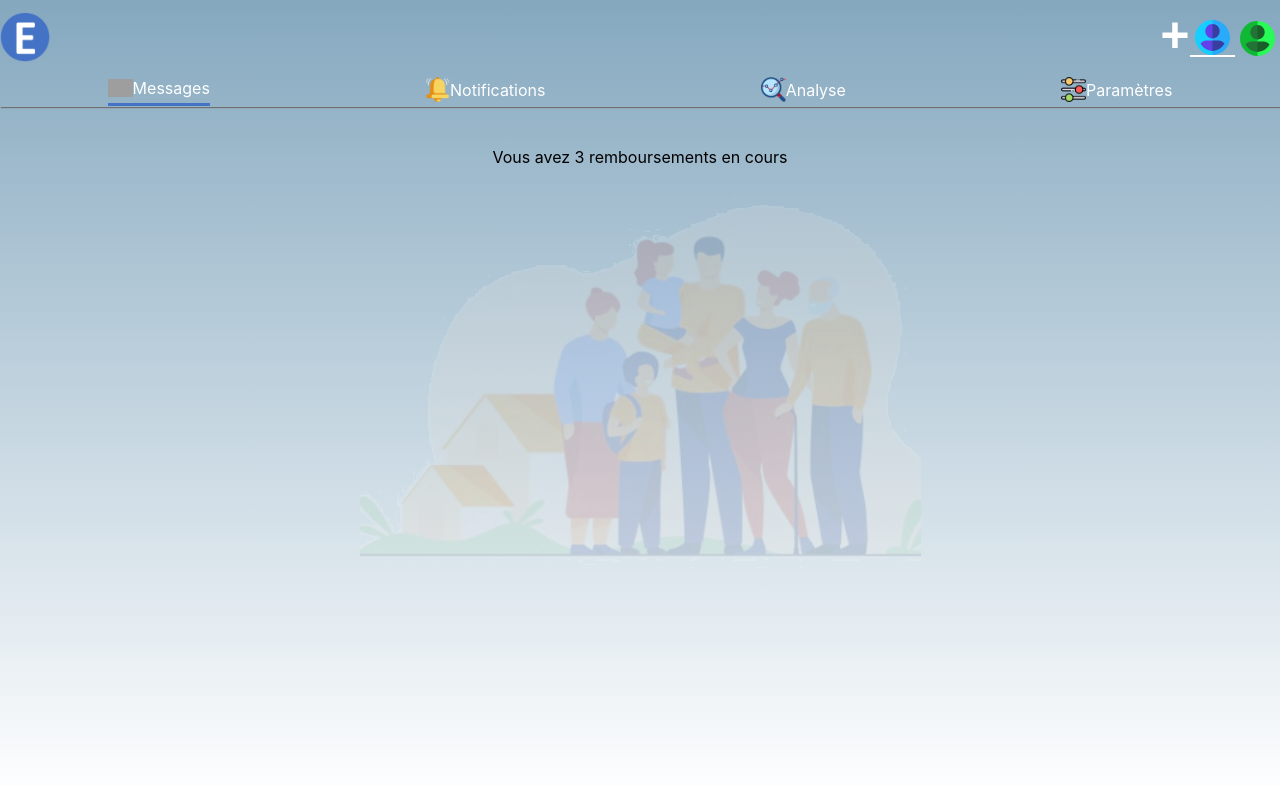
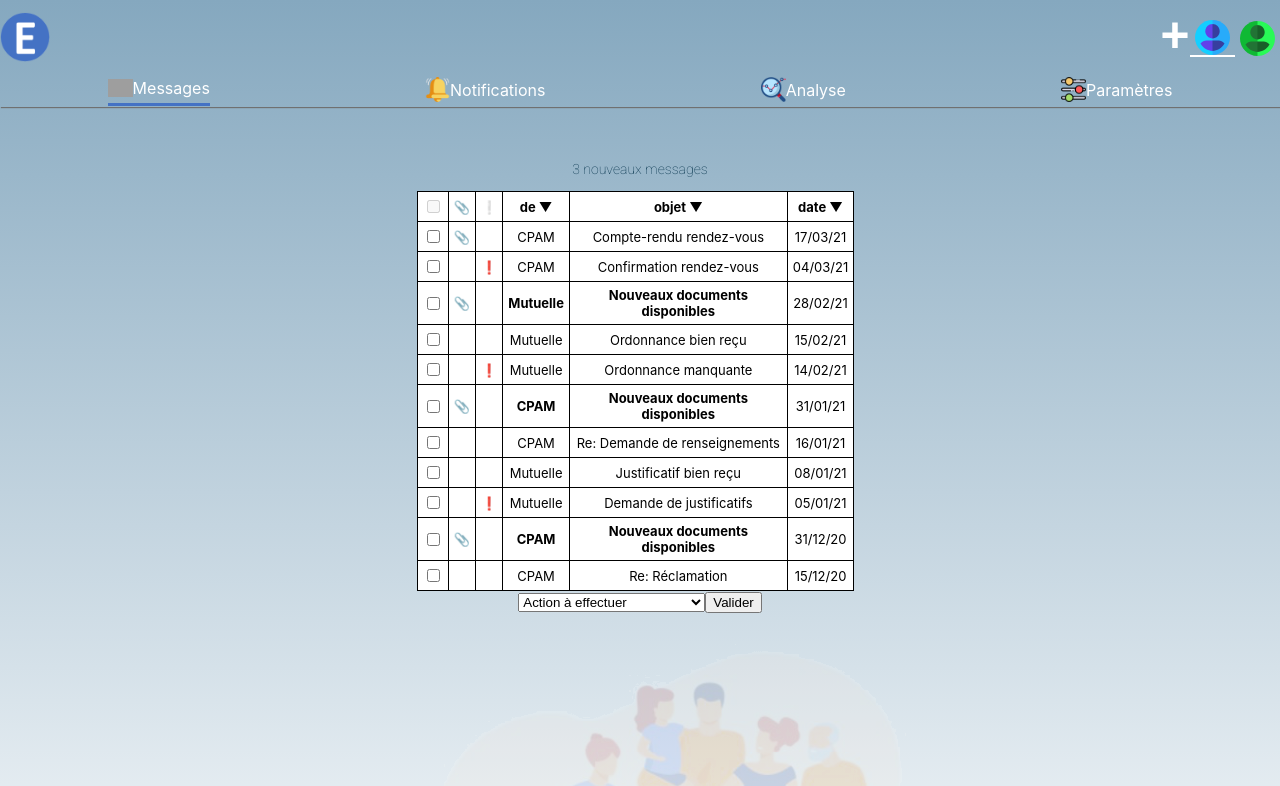
Before and after one commit to WildCodeSchool/remoteFR-R2dwild-P3-secuel-front, a React (Create React App) app: page /message in a window 1280 px wide. Shown: the top 786 px of the page. Built offline with nearby package versions, Linux system fonts and the light colour scheme; grey boxes are pictures that could not be loaded.

Commit message:
css tries with design system + grah insertion in Analyse screen

```diff
--- a/src/components/Donut.css
+++ b/src/components/Donut.css
@@ -1,6 +1,5 @@
-/* .Donut {
-  justify-content: center;
-  align-items: center;
-  height: 100px;
-  width: 100px;
-}  */
+.Donut {
+position: relative;
+height: 60%;
+width: 60%;
+}
--- a/src/components/Donut.js
+++ b/src/components/Donut.js
@@ -17,19 +17,19 @@ export default function Donut(label) {
     : ['Remboursement(s) en attente', 'Montant remboursé']
 
   return (
+    <div className='Donut'>
       <Doughnut
-      className='Donut'
         data={{
           labels: array,
           datasets: [
             {
               label: 'montants remboursés en euros',
               data: [
-              parseInt(eventArray[0]['Montant Payé']),
+                parseInt(eventArray[0]['Montant remboursé']),
                 parseInt(eventArray[0]['Montant Payé']) -
                   parseInt(eventArray[0]['Montant remboursé'])
               ],
-            backgroundColor: ['#ffb703', '#8ecae6'],
+              backgroundColor: ['#8ecae6', '#ffb703'],
               borderColor: 'white',
               hoverBorderColor: 'grey',
               borderWidth: 2,
@@ -66,9 +66,13 @@ export default function Donut(label) {
             fontSize: 30
           },
           legend: {
-          position: 'bottom'
+            position: 'bottom',
+            labels: {
+              fontSize: 11
+            }
           }
         }}
       />
+    </div>
   )
 }
--- a/src/components/Events.css
+++ b/src/components/Events.css
@@ -34,19 +34,23 @@
   margin-bottom: 10px;
 }
 #insured1{
-  background-color: rgb(13, 219, 185);
+  /* background-color: rgb(13, 219, 185); */
+  background-color: #219EBC;
   border-radius: 20px;
 }
 #insured2{
-  background-color: rgb(223, 208, 5);
+  /* background-color: rgb(223, 208, 5); */
+  background-color: #FCBF49;
   border-radius: 20px;
 }
 #insured3{
-  background-color: rgb(216, 69, 69);
+  /* background-color: rgb(216, 69, 69); */
+  background-color: #71B340;
   border-radius: 20px;
 }
 #insured4{
-  background-color: rgb(214, 95, 204);
+  /* background-color: rgb(214, 95, 204); */
+  background-color: #7EA8BE;
   border-radius: 20px;
 }
 .link{
--- /dev/null
+++ b/src/screen/Analyse.css
@@ -0,0 +1,51 @@
+@import url('https://fonts.googleapis.com/css2?family=Roboto:wght@100&display=swap');
+
+.analyseBody {
+  height: 70%;
+  width: 70%;
+  justify-content: center;
+  align-items: center;
+  background-color: white;
+  border-radius: 4px;
+}
+
+h1 {
+  font-family: 'Roboto', sans-serif;
+  letter-spacing : 5px;
+  font-weight: 100;
+  font-size: 36px;
+  color: #003049;
+}
+
+h2 {
+font-family: 'Roboto', sans-serif;
+font-size: 18px;
+color: #003049;
+}
+
+h3 {
+  font-family: 'Roboto', sans-serif;
+  font-size: 16px;
+  color: #003049;
+  }
+
+  p {
+    font-family: 'Roboto', sans-serif;
+  font-style: normal;
+  font-size: 14px;
+  color: #003049;
+  }
+
+.button {
+  width: 196px;
+  height: 48px;
+
+  background: #003049;
+  border-radius: 3px;
+  color: white;
+  font-family: 'Roboto', sans-serif;
+  font-size: 18px;
+}
+.Donut{
+  width: 200px;
+}
--- a/src/screen/Analyse.js
+++ b/src/screen/Analyse.js
@@ -1,9 +1,35 @@
+import Donut from '../components/Donut'
+
+import './Analyse.css'
+
+import eventArray from '../data/fakejson/fakedata.json'
+
 const Analyse = () => {
   return (
     <div>
       Votre mutuelle actuelle ne vous rembourse pas totalement vos actes de
       podologies, <a href='https://apgis.com/'>APGIS</a> propose de meilleur
       remboursement pour ces actes.
+      <select>
+        <option>Tous les assurés</option>
+        <option></option>
+        <option></option>
+        <option></option>
+        <option></option>
+      </select>
+      <Donut />
+      <div className='analyseBody'>
+        <h1>Bienvenue</h1>
+        <h2>DENTISTE</h2>
+        <h3>10/02/2020 Dr Alain TRAN</h3>
+        <p>
+          Lorem ipsum dolor sit amet consectetur adipisicing elit. Libero aut
+          velit excepturi ex enim iure eveniet, voluptatum illo praesentium.
+          Distinctio saepe laboriosam facilis molestias quos reprehenderit eaque
+          commodi nam ea.
+        </p>
+        <button className='button'>Test</button>
+      </div>
     </div>
   )
 }
--- /dev/null
+++ b/src/screen/Message.css
@@ -0,0 +1,7 @@
+.message table,td,th{
+  padding: 5px;
+  border-collapse: collapse;
+  background: white;
+  border: slategrey 1px solid;
+  color: black;
+}
--- a/src/screen/Message.js
+++ b/src/screen/Message.js
@@ -1,5 +1,156 @@
+import './Message.css'
+
 const Message = () => {
-  return <div>Vous avez 3 remboursements en cours</div>
+  return (
+    <div className='message'>
+      <p>3 nouveaux messages</p>
+      <table>
+        <thead>
+          <tr>
+            <th>
+              <input type='checkbox' disabled />
+            </th>
+            <th>📎</th>
+            <th>❕</th>
+            <th>de ▼</th>
+            <th>objet ▼</th>
+            <th>date ▼</th>
+          </tr>
+        </thead>
+        <tbody>
+          <tr>
+            <td>
+              <input type='checkbox' />
+            </td>
+            <td>📎</td>
+            <td></td>
+            <td>CPAM</td>
+            <td>Compte-rendu rendez-vous</td>
+            <td>17/03/21</td>
+          </tr>
+          <tr>
+            <td>
+              <input type='checkbox' />
+            </td>
+            <td></td>
+            <td>❗</td>
+            <td>CPAM</td>
+            <td>Confirmation rendez-vous</td>
+            <td>04/03/21</td>
+          </tr>
+          <tr>
+            <td>
+              <input type='checkbox' />
+            </td>
+            <td>📎</td>
+            <td></td>
+            <td>
+              <b>Mutuelle</b>
+            </td>
+            <td>
+              <b>Nouveaux documents disponibles</b>
+            </td>
+            <td>28/02/21</td>
+          </tr>
+          <tr>
+            <td>
+              <input type='checkbox' />
+            </td>
+            <td></td>
+            <td></td>
+            <td>Mutuelle</td>
+            <td>Ordonnance bien reçu</td>
+            <td>15/02/21</td>
+          </tr>
+          <tr>
+            <td>
+              <input type='checkbox' />
+            </td>
+            <td></td>
+            <td>❗</td>
+            <td>Mutuelle</td>
+            <td>Ordonnance manquante</td>
+            <td>14/02/21</td>
+          </tr>
+          <tr>
+            <td>
+              <input type='checkbox' />
+            </td>
+            <td>📎</td>
+            <td></td>
+            <td>
+              <b>CPAM</b>
+            </td>
+            <td>
+              <b>Nouveaux documents disponibles</b>
+            </td>
+            <td>31/01/21</td>
+          </tr>
+          <tr>
+            <td>
+              <input type='checkbox' />
+            </td>
+            <td></td>
+            <td></td>
+            <td>CPAM</td>
+            <td>Re: Demande de renseignements</td>
+            <td>16/01/21</td>
+          </tr>
+          <tr>
+            <td>
+              <input type='checkbox' />
+            </td>
+            <td></td>
+            <td></td>
+            <td>Mutuelle</td>
+            <td>Justificatif bien reçu</td>
+            <td>08/01/21</td>
+          </tr>
+          <tr>
+            <td>
+              <input type='checkbox' />
+            </td>
+            <td></td>
+            <td>❗</td>
+            <td>Mutuelle</td>
+            <td>Demande de justificatifs</td>
+            <td>05/01/21</td>
+          </tr>
+          <tr>
+            <td>
+              <input type='checkbox' />
+            </td>
+            <td>📎</td>
+            <td></td>
+            <td>
+              <b>CPAM</b>
+            </td>
+            <td>
+              <b>Nouveaux documents disponibles</b>
+            </td>
+            <td>31/12/20</td>
+          </tr>
+          <tr>
+            <td>
+              <input type='checkbox' />
+            </td>
+            <td></td>
+            <td></td>
+            <td>CPAM</td>
+            <td>Re: Réclamation</td>
+            <td>15/12/20</td>
+          </tr>
+        </tbody>
+      </table>
+      <select>
+        <option>Action à effectuer</option>
+        <option>Supprimer le(s) message(s)</option>
+        <option>Archiver le(s) message(s)</option>
+        <option>Marquer comme lu(s)</option>
+      </select>
+      <button>Valider</button>
+    </div>
+  )
 }
 
 export default Message
```
Lines whose indentation alone changed are shown as unchanged.
